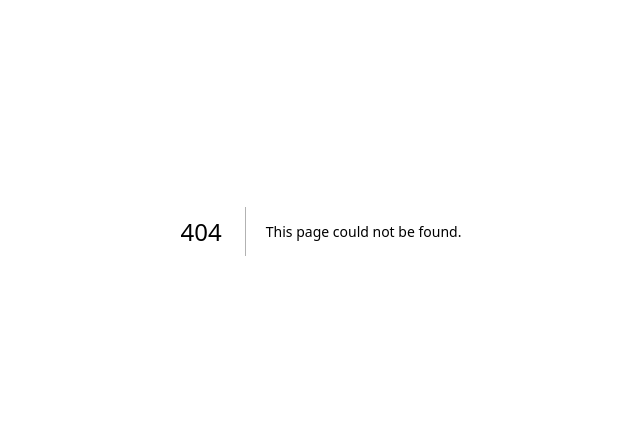
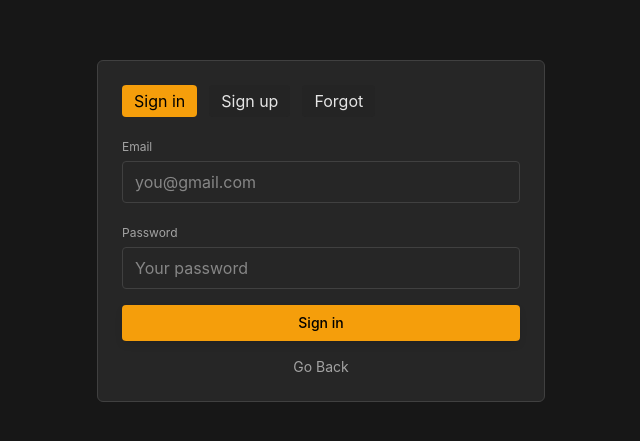
Before and after one commit to Rithvik1709/perfect-screenshot, a Next.js app: page /login in a window 1280 px wide. Before the commit this address had no page. Shown: the part 169-610 px from the top of the page, without its empty margins (319-959 px from the left). Built offline with nearby package versions, Linux system fonts and the light colour scheme.

Commit message:
sigin and signup UI

```diff
--- /dev/null
+++ b/app/login/page.tsx
@@ -0,0 +1,209 @@
+"use client";
+
+import * as React from "react";
+import { useRouter } from "next/navigation";
+import { Button } from "@/components/ui/button";
+import Link from "next/link";
+
+export default function LoginPage() {
+  const router = useRouter();
+  const [mode, setMode] = React.useState<"login" | "signup" | "forgot">("login");
+  const [email, setEmail] = React.useState("");
+  const [password, setPassword] = React.useState("");
+  const [name, setName] = React.useState("");
+  const [confirm, setConfirm] = React.useState("");
+  const [loading, setLoading] = React.useState(false);
+  const [message, setMessage] = React.useState<string | null>(null);
+
+  const onSubmit = async (e: React.FormEvent) => {
+    e.preventDefault();
+    setLoading(true);
+    // NOTE: This is a simple local-only auth stub for dev. Replace with real
+    // auth (OAuth, next-auth, etc.) when ready.
+    try {
+      const usersRaw = localStorage.getItem("ps_users") || "{}";
+      const users: Record<string, { name?: string; password: string }> = JSON.parse(usersRaw);
+
+      if (mode === "login") {
+        if (!email || !password) {
+          setMessage("Please enter email and password");
+          setLoading(false);
+          return;
+        }
+
+        const entry = users[email.toLowerCase()];
+        if (!entry) {
+          setMessage("No account found. Please sign up first.");
+          setLoading(false);
+          return;
+        }
+
+        if (entry.password !== password) {
+          setMessage("Invalid credentials");
+          setLoading(false);
+          return;
+        }
+
+        // Persist login state locally
+        localStorage.setItem("ps_user_email", email);
+        localStorage.setItem("ps_logged_in", "1");
+        setMessage(null);
+        router.push("/home");
+        return;
+      }
+
+      if (mode === "signup") {
+        // Basic validation
+        if (!email || !password) {
+          setMessage("Email and password are required");
+          setLoading(false);
+          return;
+        }
+        if (password !== confirm) {
+          setMessage("Passwords do not match");
+          setLoading(false);
+          return;
+        }
+
+        const key = email.toLowerCase();
+        if (users[key]) {
+          setMessage("An account with this email already exists. Sign in instead.");
+          setLoading(false);
+          return;
+        }
+
+        users[key] = { name: name || undefined, password };
+        localStorage.setItem("ps_users", JSON.stringify(users));
+        setMessage("Account created. You can now sign in.");
+        setMode("login");
+        setPassword("");
+        setConfirm("");
+        setLoading(false);
+        return;
+      }
+
+      if (mode === "forgot") {
+        if (!email) {
+          setMessage("Enter your email to reset password");
+          setLoading(false);
+          return;
+        }
+        const key = email.toLowerCase();
+        const entry = users[key];
+        if (!entry) {
+          setMessage("No account found for that email");
+          setLoading(false);
+          return;
+        }
+
+        // Simple dev-only reset token stored in localStorage
+        const token = Math.random().toString(36).slice(2, 10);
+        localStorage.setItem(`ps_reset_${key}`, token);
+        setMessage(`Password reset token (dev): ${token} — use Signup to create a new password or pretend this is an email link.`);
+        setLoading(false);
+        return;
+      }
+    } catch (err) {
+      console.error(err);
+      setMessage("An error occurred")
+    } finally {
+      setLoading(false);
+    }
+  };
+
+  return (
+    <div className="min-h-screen flex items-center justify-center bg-background">
+      <div className="w-full max-w-md p-6 rounded-lg border border-border bg-card">
+        <div className="flex items-center gap-3 mb-4">
+          <button
+            onClick={() => { setMode("login"); setMessage(null); }}
+            className={`px-3 py-1 rounded ${mode === "login" ? "bg-primary text-primary-foreground" : "bg-muted/30"}`}
+          >
+            Sign in
+          </button>
+          <button
+            onClick={() => { setMode("signup"); setMessage(null); }}
+            className={`px-3 py-1 rounded ${mode === "signup" ? "bg-primary text-primary-foreground" : "bg-muted/30"}`}
+          >
+            Sign up
+          </button>
+          <button
+            onClick={() => { setMode("forgot"); setMessage(null); }}
+            className={`px-3 py-1 rounded ${mode === "forgot" ? "bg-primary text-primary-foreground" : "bg-muted/30"}`}
+          >
+            Forgot
+          </button>
+        </div>
+
+        {message && <div className="mb-3 text-sm text-yellow-300">{message}</div>}
+
+        <form onSubmit={onSubmit} className="space-y-4">
+          <div>
+            <label className="text-xs text-muted-foreground">Email</label>
+            <input
+              className="w-full mt-1 px-3 py-2 rounded border border-border bg-transparent"
+              type="email"
+              value={email}
+              onChange={(e) => setEmail(e.target.value)}
+              placeholder="you@gmail.com"
+              required
+            />
+          </div>
+
+          {mode === "signup" && (
+            <div>
+              <label className="text-xs text-muted-foreground">Full name</label>
+              <input
+                className="w-full mt-1 px-3 py-2 rounded border border-border bg-transparent"
+                type="text"
+                value={name}
+                onChange={(e) => setName(e.target.value)}
+                placeholder="Your name"
+              />
+            </div>
+          )}
+
+          {mode !== "forgot" && (
+            <div>
+              <label className="text-xs text-muted-foreground">Password</label>
+              <input
+                className="w-full mt-1 px-3 py-2 rounded border border-border bg-transparent"
+                type="password"
+                value={password}
+                onChange={(e) => setPassword(e.target.value)}
+                placeholder="Your password"
+                required={mode === "login" || mode === "signup"}
+              />
+            </div>
+          )}
+
+          {mode === "signup" && (
+            <div>
+              <label className="text-xs text-muted-foreground">Confirm password</label>
+              <input
+                className="w-full mt-1 px-3 py-2 rounded border border-border bg-transparent"
+                type="password"
+                value={confirm}
+                onChange={(e) => setConfirm(e.target.value)}
+                placeholder="Confirm password"
+                required
+              />
+            </div>
+          )}
+
+          <div className="flex items-center justify-between">
+            <Button type="submit" className="w-full" disabled={loading}>
+              {loading ? "Working..." : mode === "login" ? "Sign in" : mode === "signup" ? "Create account" : "Send reset"}
+            </Button>
+          </div>
+        </form>
+
+        <div className="mt-4 text-center text-sm text-muted-foreground">
+          <p>
+            Go <Link href="/">Back</Link>
+          </p>
+        </div>
+      </div>
+    </div>
+  );
+}
--- a/app/page.tsx
+++ b/app/page.tsx
@@ -25,7 +25,7 @@ export default function Home() {
       heroSubtitle="with Stage"
       heroDescription="A fully in-browser canvas editor that brings your ideas to life. Add images, text, backgrounds, and export your creations in high quality—all without external services. Built for designers and creators."
       ctaLabel="Get Started"
-      ctaHref="/home"
+      ctaHref="/login"
       features={features}
     />
   );
--- a/components/landing/Navigation.tsx
+++ b/components/landing/Navigation.tsx
@@ -2,8 +2,6 @@
 
 import { useEffect, useState } from "react";
 import Link from "next/link";
-// logo removed; render text brand instead of image
-import { LOGO_PATH } from "@/lib/logo";
 import { Button } from "@/components/ui/button";
 import { SiX } from "react-icons/si";
 import { motion, useSpring, useTransform } from "motion/react";
@@ -32,7 +30,7 @@ function AnimatedCounter({ value }: { value: number }) {
 
 export function Navigation({
   ctaLabel = "Editor",
-  ctaHref = "/home"
+  ctaHref = "/login"
 }: NavigationProps) {
   return (
     <nav className="sticky top-0 z-50 w-full border-b border-border/50 bg-background/95 backdrop-blur-xl supports-backdrop-filter:bg-background/90">
```
